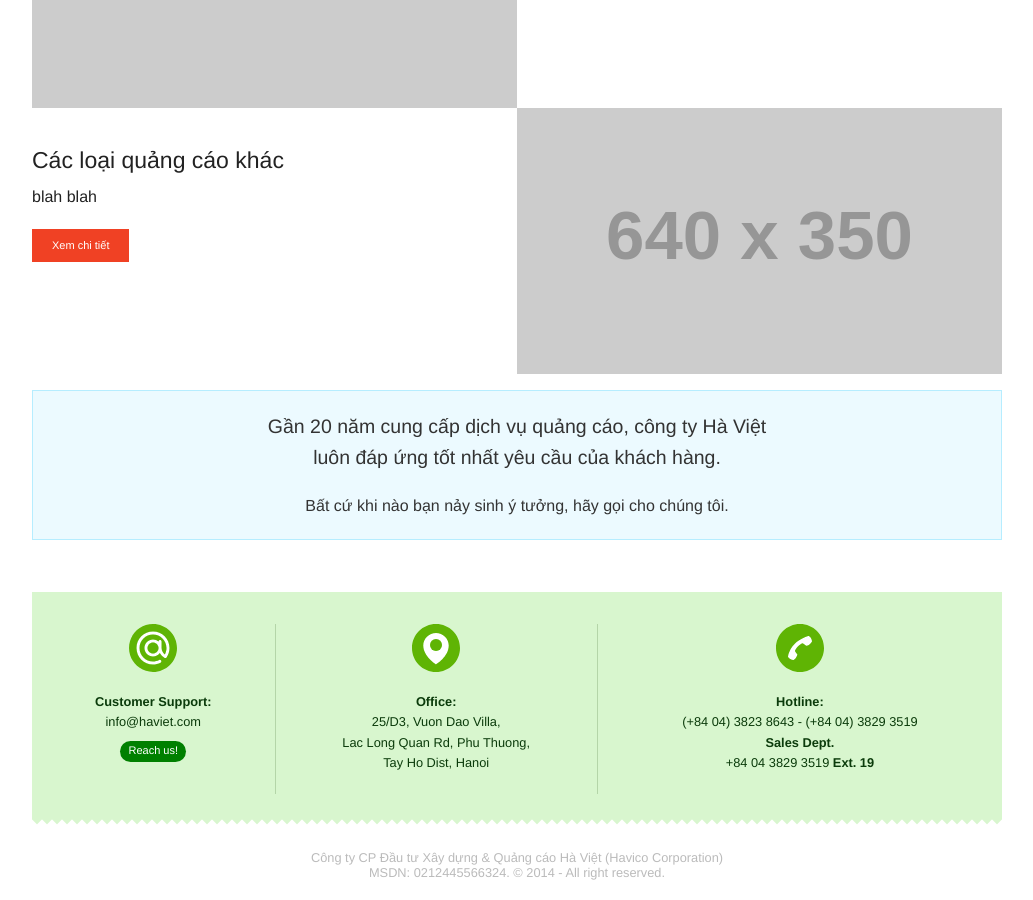
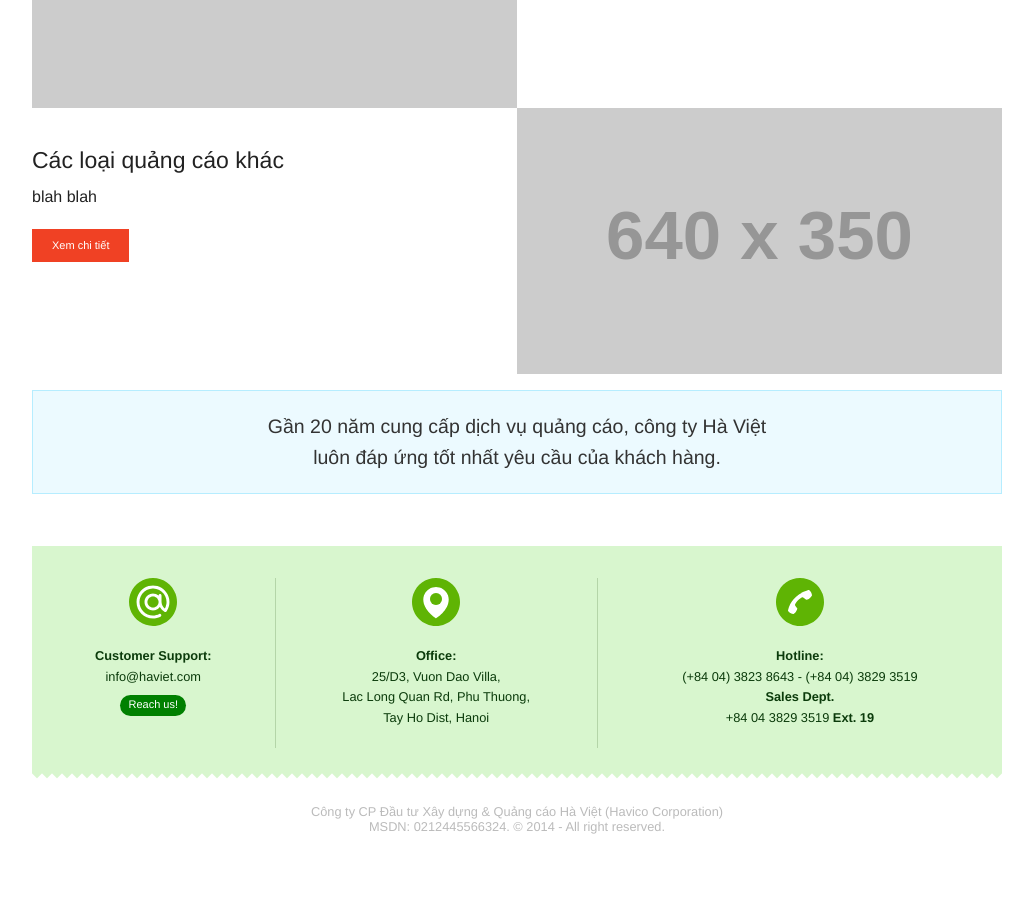
Before and after one commit to haviet/static-on-foundation, a Jekyll site: the page built from index.html, in a window 1280 px wide and 900 px high, scrolled down 2202 px. Shown: the whole window, without its empty margins (123-1156 px from the left). Built offline with Jekyll 4.4.1, drawn with Linux system fonts in a browser that asks for light colours; after the commit the page ends 3057 px from its top, so only the background shows below that.

Commit message:
Update index.html

```diff
--- a/index.html
+++ b/index.html
@@ -42,7 +42,6 @@ layout: default
 	<br>
 		<div class="panel callout text-centered">
 			<p class="lead">Gần 20 năm cung cấp dịch vụ quảng cáo, công ty Hà Việt<br>luôn đáp ứng tốt nhất yêu cầu của khách hàng.</p>
-			<p>Bất cứ khi nào bạn nảy sinh ý tưởng, hãy gọi cho chúng tôi.</p>
 		</div>
 	</div>
 </div>
```
